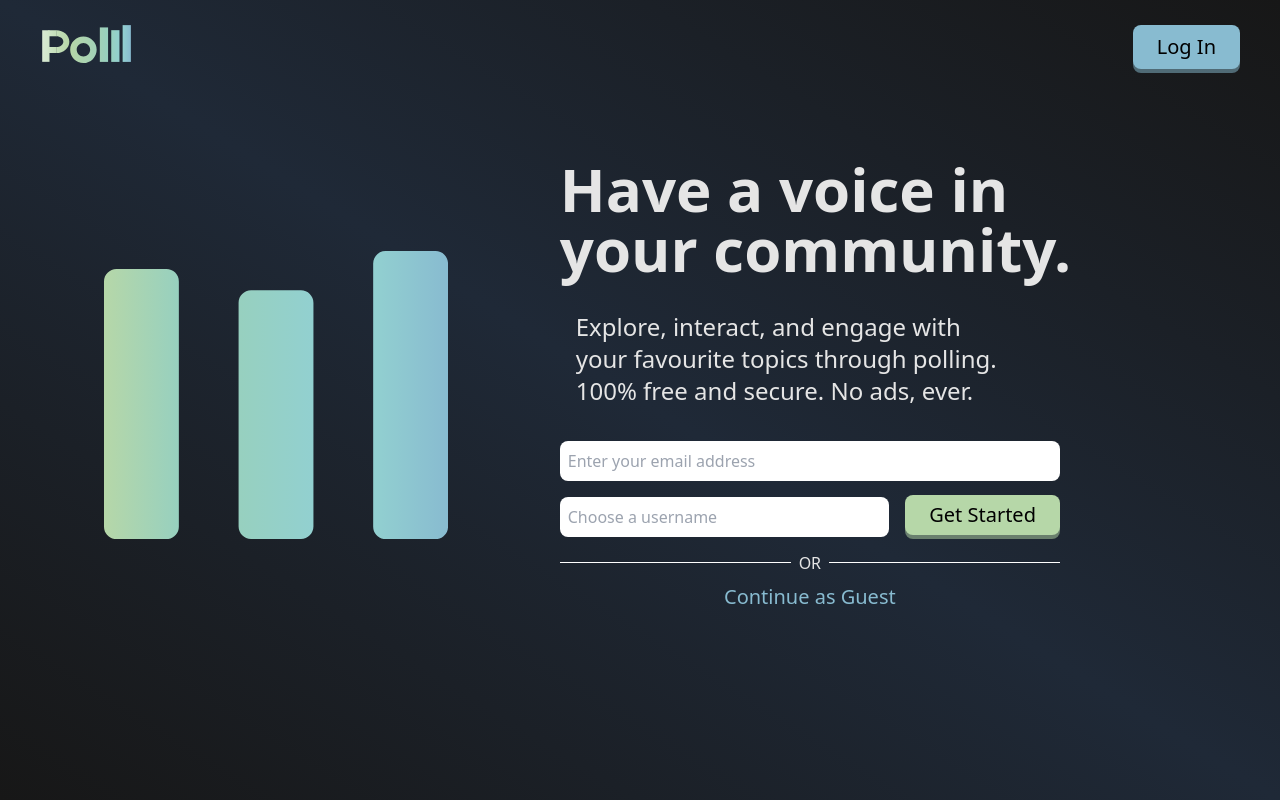
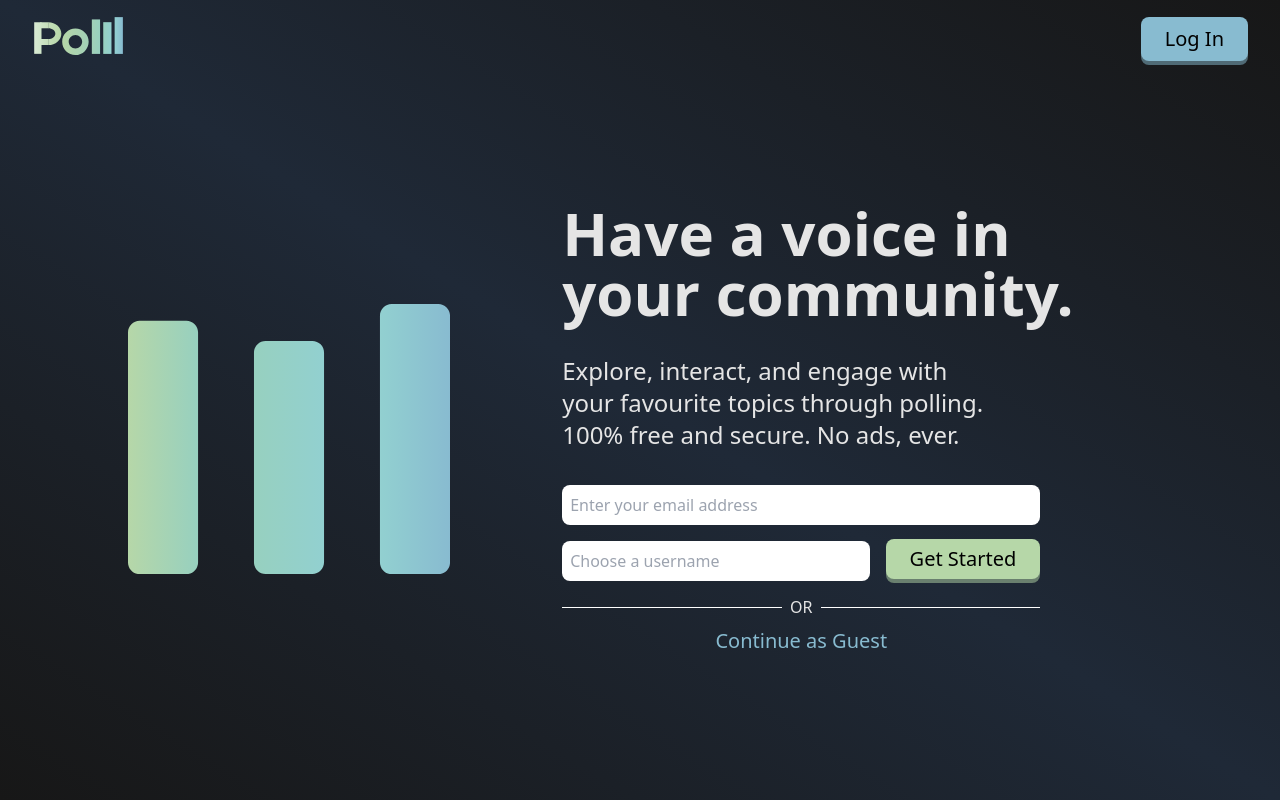
Before and after one commit to rileywheadon/poll-app, a Flask app: page / in a window 1280 px wide. Run offline with Flask 3, Linux system fonts and the light colour scheme; data that the repository does not hold is empty; some libraries are stand-ins or nearby versions.

Commit message:
Small styling tweaks to the login page.

```diff
--- a/polll/auth.py
+++ b/polll/auth.py
@@ -138,7 +138,6 @@ def login():
     try:
         res = db.auth.sign_in_with_otp(login_data)
     except AuthApiError as e:
-        print(e)
         message = '"Invalid email!"'
         return redirect(url_for('auth.login_page', notification = message))
 
--- a/polll/static/output.css
+++ b/polll/static/output.css
@@ -822,12 +822,16 @@ video {
   min-height: 5rem;
 }
 
-.min-h-dvh {
-  min-height: 100dvh;
-}
-
 .min-h-screen {
   min-height: 100vh;
+}
+
+.min-h-16 {
+  min-height: 4rem;
+}
+
+.min-h-24 {
+  min-height: 6rem;
 }
 
 .w-0 {
@@ -1062,6 +1066,10 @@ video {
 
 .overflow-hidden {
   overflow: hidden;
+}
+
+.overflow-scroll {
+  overflow: scroll;
 }
 
 .overscroll-auto {
@@ -2000,10 +2008,6 @@ video {
     height: 100vh;
   }
 
-  .md\:min-h-screen {
-    min-height: 100vh;
-  }
-
   .md\:w-2\/12 {
     width: 16.666667%;
   }
@@ -2018,10 +2022,6 @@ video {
 
   .md\:w-8\/12 {
     width: 66.666667%;
-  }
-
-  .md\:w-full {
-    width: 100%;
   }
 
   .md\:min-w-52 {
@@ -2060,11 +2060,6 @@ video {
     margin-left: calc(1.5rem * calc(1 - var(--tw-space-x-reverse)));
   }
 
-  .md\:px-24 {
-    padding-left: 6rem;
-    padding-right: 6rem;
-  }
-
   .md\:px-4 {
     padding-left: 1rem;
     padding-right: 1rem;
@@ -2075,16 +2070,21 @@ video {
     padding-right: 2rem;
   }
 
-  .md\:py-16 {
-    padding-top: 4rem;
-    padding-bottom: 4rem;
-  }
-
   .md\:py-4 {
     padding-top: 1rem;
     padding-bottom: 1rem;
   }
 
+  .md\:px-32 {
+    padding-left: 8rem;
+    padding-right: 8rem;
+  }
+
+  .md\:px-0 {
+    padding-left: 0px;
+    padding-right: 0px;
+  }
+
   .md\:pb-8 {
     padding-bottom: 2rem;
   }
@@ -2120,10 +2120,6 @@ video {
 @media (min-width: 1080px) {
   .lg\:flex {
     display: flex;
-  }
-
-  .lg\:w-5\/6 {
-    width: 83.333333%;
   }
 
   .lg\:space-x-24 > :not([hidden]) ~ :not([hidden]) {
--- a/polll/templates/landing/landing.html
+++ b/polll/templates/landing/landing.html
@@ -6,16 +6,10 @@
 
 {% block body %}
 
-<div class="w-screen min-h-dvh md:min-h-screen flex flex-col bg-gradient-to-tr from-neutral-200 via-white to-neutral-200 dark:from-neutral-900 dark:via-gray-800 dark:to-neutral-900 select-none">
-
-<!-- Document Body -->
-<div class="flex overflow-hidden flex-row grow pt-4">
-
-  <!-- Main Column -->
-  <div class="w-full overflow-auto p-2 select-none">
+<div class="w-screen h-dvh md:h-screen flex flex-col bg-gradient-to-tr from-neutral-200 via-white to-neutral-200 overflow-auto dark:from-neutral-900 dark:via-gray-800 dark:to-neutral-900 select-none">
 
   <!-- Logo -->
-    <div class="w-full flex flex-row items-center px-4 md:px-8 mb-6">
+  <div class="w-full flex flex-row items-center px-4 md:px-8 my-4">
     <img
       id="logo-icon-startup"
       class="w-24"
@@ -29,9 +23,8 @@
     </a>
   </div>
 
-
   <!-- Home Page -->
-    <section class="py-4 px-6 md:px-24 md:py-16 md:flex md:flex-row lg:space-x-24 md:items-center md:text-left">
+  <div class="py-4 px-6 md:px-32 h-full md:flex md:flex-row lg:space-x-24 md:items-center md:text-left">
 
     <div class="hidden lg:flex w-2/3">
       <img
@@ -40,10 +33,10 @@
     </div>
 
     <div class="text-balance text-center md:text-left md:px-4 text-neutral-700 dark:text-neutral-200 min-w-1/2 flex flex-col items-center md:items-start">
-        <h1 class="text-4xl md:text-6xl font-bold pb-6 md:pb-8">
+      <h1 class="text-4xl md:text-6xl font-bold px-4 md:px-0 pb-6 md:pb-8">
         Have a voice in your community.
       </h1>
-        <h1 class="text-xl md:text-2xl px-4 mb-4">
+      <h1 class="text-xl md:text-2xl px-4 md:px-0 mb-4">
         Explore, interact, and engage with your favourite topics through polling. 100% free and secure. No ads, ever.
       </h1>
 
@@ -85,7 +78,7 @@
         <div class="w-full flex flex-row justify-center">
           <a
             class="text-xl text-polll-blue hover:underline h-12"
-              href="{{ url_for('home.feed') }}"
+            href="#"
           >
             Continue as Guest
           </a>
@@ -95,10 +88,6 @@
 
     </div>
 
-    </section>
-
-  </div>
-
   </div>
 
 </div>
```
Lines whose indentation alone changed are shown as unchanged.
